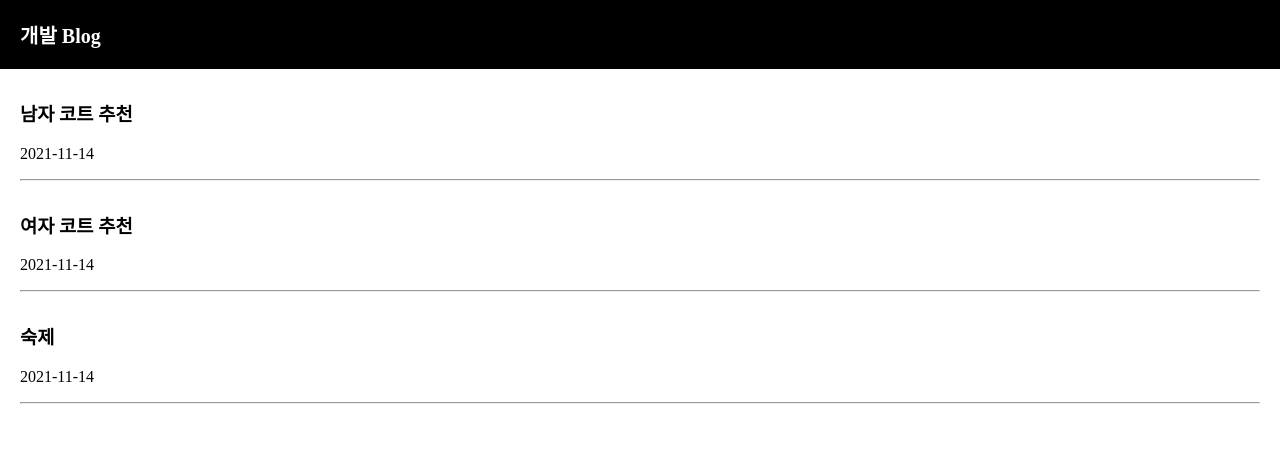
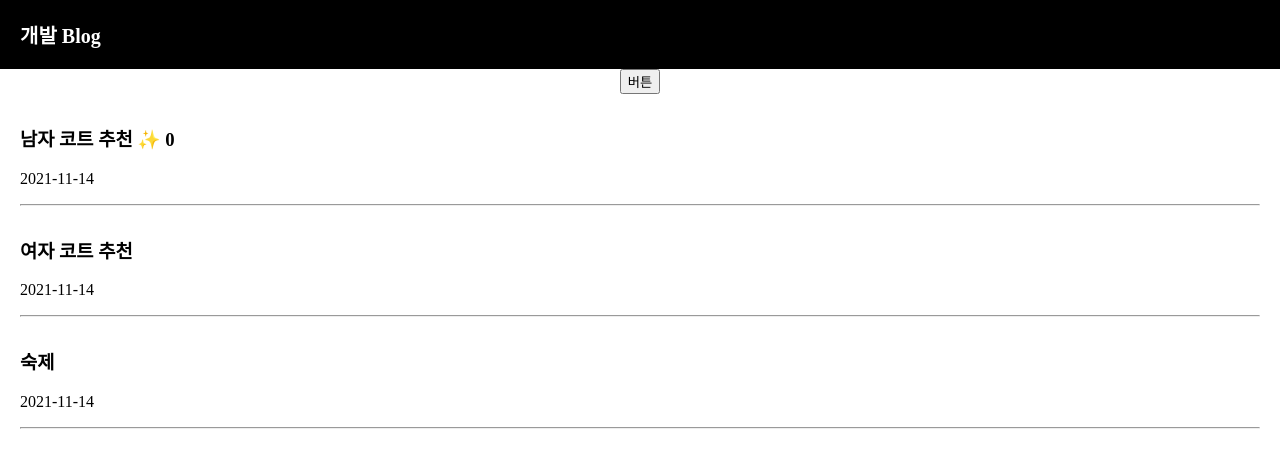
Before and after one commit to YusunPark/Blog, a React (Create React App) app: page / in a window 1280 px wide. Shown: the top 468 px of the page. Built offline with nearby package versions, Linux system fonts and the light colour scheme.

Commit message:
Add click event
- onClick 이벤트 생성

```diff
--- a/src/App.js
+++ b/src/App.js
@@ -2,28 +2,47 @@ import React, { useState } from "react";
 import "./App.css";
 
 function App() {
-
-  let [title, setTitle] = useState(['남자 코트 추천', '여자 코트 추천', '숙제']);
+  let [title, setTitle] = useState([
+    "남자 코트 추천",
+    "여자 코트 추천",
+    "숙제",
+  ]);
+  let [count, setCount] = useState(0);
 
   return (
     <div className="App">
       <div className="black-nav">
         <div>개발 Blog</div>
       </div>
-      <div className='list'>
-        <h3>{ title[0] }</h3>
+      <button onClick={( { target : { title} }) => { setTitle([
+    "남자 가디건 추천",
+    "여자 코트 추천",
+    "숙제",
+  ]) }}>버튼</button>
+      <div className="list">
+        <h3>
+          {title[0]}{" "}
+          <span
+            onClick={() => {
+              setCount(count++);
+            }}
+          >
+            ✨
+          </span>{" "}
+          {count}
+        </h3>
         <p>2021-11-14</p>
-        <hr/>
+        <hr />
       </div>
-      <div className='list'>
-        <h3>{ title[1] }</h3>
+      <div className="list">
+        <h3>{title[1]}</h3>
         <p>2021-11-14</p>
-        <hr/>
+        <hr />
       </div>
-      <div className='list'>
-        <h3>{ title[2] }</h3>
+      <div className="list">
+        <h3>{title[2]}</h3>
         <p>2021-11-14</p>
-        <hr/>
+        <hr />
       </div>
     </div>
   );
```
